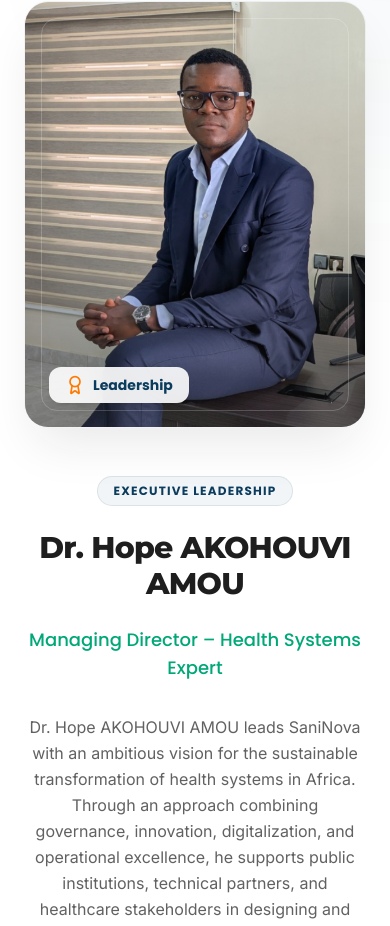
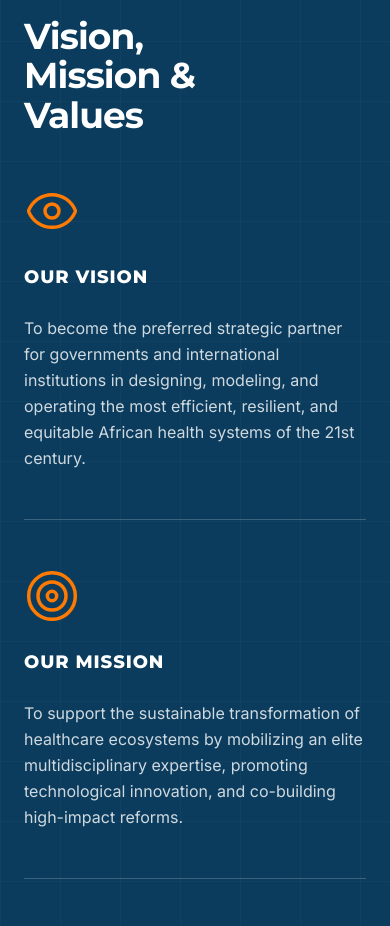
Before and after one commit to ITAINNOVATE/Saninova, a Next.js app: page / in a window 390 px wide. Shown: the part 2178-3104 px from the top of the page. Built offline with nearby package versions, Linux system fonts and the light colour scheme; no server answers.

Commit message:
feat: optimize sections layout and enable dynamic counters

```diff
--- a/src/app/page.tsx
+++ b/src/app/page.tsx
@@ -6,6 +6,7 @@ import HeroSection from "../components/home/HeroSection";
 import AboutSection from "../components/home/AboutSection";
 import AboutDetails from "../components/home/AboutDetails";
 import DirectorSection from "../components/home/DirectorSection";
+import TeamSection from "../components/home/TeamSection";
 import ExpertisesDetails from "../components/home/ExpertisesDetails";
 import Methodology from "../components/home/Methodology";
 import Advantages from "../components/home/Advantages";
@@ -30,8 +31,9 @@ export default function Home() {
 
         {/* About Section */}
         <AboutSection />
+        <AboutDetails />
         <DirectorSection />
-        <AboutDetails />
+        <TeamSection />
 
         <ExpertisesDetails />
 
--- a/src/components/home/AboutDetails.tsx
+++ b/src/components/home/AboutDetails.tsx
@@ -2,102 +2,94 @@
 
 import React from "react";
 import { useLanguage } from "../../context/LanguageContext";
+import { Eye, Target, Trophy } from "lucide-react";
 
 export const AboutDetails: React.FC = () => {
-  const { t } = useLanguage();
+  const { t, locale } = useLanguage();
+
+  const mainTitle = locale === "en" ? "Vision, Mission & Values" : "Vision, Mission & Valeurs";
 
   return (
-    <section id="about-details" className="py-16 bg-light/30 border-t border-light overflow-hidden">
-      <div className="max-w-7xl mx-auto px-6">
-        <div className="space-y-20">
-          {/* Mission & Vision */}
-          <div className="grid grid-cols-1 md:grid-cols-2 gap-12">
+    <div id="about-details" className="overflow-hidden">
+      {/* Dark Banner: Vision, Mission & Values */}
+      <section className="bg-primary text-white py-24 relative border-b border-white/5">
+        {/* Subtle Background grid */}
+        <div className="absolute inset-0 opacity-10 pointer-events-none">
+          <svg className="w-full h-full" xmlns="http://www.w3.org/2000/svg">
+            <defs>
+              <pattern id="grid-detail" width="60" height="60" patternUnits="userSpaceOnUse">
+                <path d="M 60 0 L 0 0 0 60" fill="none" stroke="#FFFFFF" strokeWidth="0.5" />
+              </pattern>
+            </defs>
+            <rect width="100%" height="100%" fill="url(#grid-detail)" />
+          </svg>
+        </div>
+
+        <div className="max-w-7xl mx-auto px-6 relative z-10">
+          <div className="grid grid-cols-1 lg:grid-cols-12 gap-12 items-start">
+            {/* Left Main Title */}
+            <div className="lg:col-span-3">
+              <h2 className="font-montserrat text-4xl sm:text-5xl lg:text-6xl font-bold leading-[1.1] tracking-tight text-white">
+                {locale === "en" ? (
+                  <>Vision,<br />Mission &amp;<br />Values</>
+                ) : (
+                  <>Vision,<br />Mission &amp;<br />Valeurs</>
+                )}
+              </h2>
+            </div>
+
+            {/* Right Content Columns */}
+            <div className="lg:col-span-9 grid grid-cols-1 md:grid-cols-3 gap-y-12 md:gap-y-0 md:divide-x divide-white/20">
               {/* Vision */}
-            <div className="bg-white p-8 rounded-3xl border border-dark/5 shadow-md space-y-4">
-              <h3 className="font-poppins text-xl font-bold text-primary">
+              <div className="md:pl-8 md:pr-4 space-y-6">
+                <div className="w-14 h-14 text-orange">
+                  <Eye className="w-full h-full" strokeWidth={1.5} />
+                </div>
+                <h3 className="font-montserrat text-lg font-extrabold uppercase tracking-wider text-white">
                   {t.aboutPage.vision.title}
                 </h3>
-              <p className="font-inter text-base sm:text-lg text-dark/70 leading-relaxed">
+                <p className="font-inter text-base text-white/80 leading-relaxed">
                   {t.aboutPage.vision.desc}
                 </p>
               </div>
 
               {/* Mission */}
-            <div className="bg-white p-8 rounded-3xl border border-dark/5 shadow-md space-y-4">
-              <h3 className="font-poppins text-xl font-bold text-primary">
+              <div className="md:pl-8 md:pr-4 space-y-6 border-t border-white/20 md:border-t-0 pt-12 md:pt-0">
+                <div className="w-14 h-14 text-orange">
+                  <Target className="w-full h-full" strokeWidth={1.5} />
+                </div>
+                <h3 className="font-montserrat text-lg font-extrabold uppercase tracking-wider text-white">
                   {t.aboutPage.mission.title}
                 </h3>
-              <p className="font-inter text-base sm:text-lg text-dark/70 leading-relaxed">
+                <p className="font-inter text-base text-white/80 leading-relaxed">
                   {t.aboutPage.mission.desc}
                 </p>
               </div>
+
+              {/* Values */}
+              <div className="md:pl-8 md:pr-4 space-y-6 border-t border-white/20 md:border-t-0 pt-12 md:pt-0">
+                <div className="w-14 h-14 text-orange">
+                  <Trophy className="w-full h-full" strokeWidth={1.5} />
                 </div>
-
-          {/* Core Values */}
-          <div className="space-y-8">
-            <h3 className="font-montserrat text-2xl font-extrabold text-primary text-center">
+                <h3 className="font-montserrat text-lg font-extrabold uppercase tracking-wider text-white">
                   {t.aboutPage.values.title}
                 </h3>
-            <div className="grid grid-cols-1 sm:grid-cols-2 lg:grid-cols-5 gap-6">
+                <ul className="space-y-3">
                   {t.aboutPage.values.list.map((val, index) => (
-                <div
-                  key={index}
-                  className="bg-white p-6 rounded-2xl border border-dark/5 shadow-sm space-y-3 hover:shadow-md transition-shadow"
-                >
-                  <h4 className="font-poppins text-lg font-bold text-primary">
+                    <li key={index} className="flex items-center group cursor-default">
+                      <span className="w-2 h-2 rounded-full bg-orange mr-3 flex-shrink-0 transition-transform group-hover:scale-125" />
+                      <span className="font-poppins font-bold text-white text-base group-hover:text-orange transition-colors">
                         {val.title}
-                  </h4>
-                  <p className="font-inter text-sm sm:text-base text-dark/60 leading-relaxed">
-                    {val.desc}
-                  </p>
-                </div>
+                      </span>
+                    </li>
                   ))}
-            </div>
-          </div>
-
-          {/* Leadership Team */}
-          <div className="space-y-8">
-            <div className="text-center max-w-2xl mx-auto space-y-2">
-              <h3 className="font-montserrat text-2xl font-extrabold text-primary">
-                {t.aboutPage.leadership.title}
-              </h3>
-              <p className="font-inter text-base sm:text-lg text-dark/60">
-                {t.aboutPage.leadership.desc}
-              </p>
-            </div>
-
-            <div className="grid grid-cols-1 md:grid-cols-3 gap-8">
-              {t.aboutPage.leadership.members.map((member, index) => (
-                <div
-                  key={index}
-                  className="bg-white p-8 rounded-3xl border border-dark/5 shadow-md flex flex-col items-center text-center space-y-4 hover:shadow-lg transition-all duration-300 group"
-                >
-                  <div className="w-24 h-24 rounded-full bg-primary/5 text-primary flex items-center justify-center p-1 border-2 border-accent/20 group-hover:scale-105 transition-transform duration-300">
-                    <svg viewBox="0 0 24 24" fill="none" className="w-full h-full text-primary/60" stroke="currentColor" strokeWidth="1.5">
-                      <path d="M20 21v-2a4 4 0 00-4-4H8a4 4 0 00-4 4v2" />
-                      <circle cx="12" cy="7" r="4" />
-                    </svg>
-                  </div>
-
-                  <div className="space-y-1">
-                    <h4 className="font-poppins text-lg font-bold text-primary">
-                      {member.name}
-                    </h4>
-                    <p className="font-poppins text-xs font-semibold text-accent uppercase tracking-wider">
-                      {member.role}
-                    </p>
-                  </div>
-
-                  <p className="font-inter text-sm sm:text-base text-dark/60 leading-relaxed">
-                    {member.desc}
-                  </p>
-                </div>
-              ))}
+                </ul>
               </div>
             </div>
           </div>
         </div>
       </section>
+    </div>
   );
 };
 
--- a/src/components/home/DirectorSection.tsx
+++ b/src/components/home/DirectorSection.tsx
@@ -3,7 +3,7 @@
 import React from "react";
 import { useLanguage } from "../../context/LanguageContext";
 import { motion, Variants } from "framer-motion";
-import { Quote, Award, CheckCircle2 } from "lucide-react";
+import { Quote, Award } from "lucide-react";
 import Image from "next/image";
 
 export const DirectorSection: React.FC = () => {
@@ -96,34 +96,19 @@ export const DirectorSection: React.FC = () => {
 
             {/* Description Paragraphs */}
             <div className="space-y-5 text-dark/70 font-inter text-base sm:text-lg leading-relaxed text-center lg:text-left">
-              <p>{dir.description1}</p>
-              <p>{dir.description2}</p>
-              <p>{dir.description3}</p>
+              {dir.description1 && <p>{dir.description1}</p>}
+              {dir.description2 && <p>{dir.description2}</p>}
+              {dir.description3 && <p>{dir.description3}</p>}
             </div>
 
-            {/* Expertise Badges Grid */}
-            <div className="pt-6 border-t border-light">
-              <h4 className="font-poppins text-lg font-bold text-primary mb-6 text-center lg:text-left">
-                {dir.expertiseTitle}
-              </h4>
-              <div className="flex flex-wrap justify-center lg:justify-start gap-3">
-                {dir.expertises.map((expertise, index) => (
-                  <div
-                    key={index}
-                    className="flex items-center space-x-2 bg-light/50 border border-dark/5 hover:border-accent/30 px-4 py-2 rounded-lg shadow-sm hover:shadow-md hover:-translate-y-0.5 transition-all duration-300 group cursor-default"
-                  >
-                    <CheckCircle2 className="w-4 h-4 text-accent/70 group-hover:text-accent transition-colors" />
-                    <span className="font-poppins text-sm font-semibold text-dark/80 group-hover:text-primary transition-colors">
-                      {expertise}
-                    </span>
-                  </div>
-                ))}
-              </div>
-            </div>
+
 
             {/* Quote Section (Glassmorphism) */}
             <motion.div
               variants={leftToRightVariants}
+              initial="hidden"
+              whileInView="visible"
+              viewport={{ once: true }}
               className="mt-10 relative bg-primary/5 backdrop-blur-sm border border-primary/10 p-8 rounded-3xl overflow-hidden group"
             >
               <div className="relative z-10 flex flex-col space-y-4">
--- a/src/components/home/ImpactStats.tsx
+++ b/src/components/home/ImpactStats.tsx
@@ -4,6 +4,7 @@ import React from "react";
 import { useLanguage } from "../../context/LanguageContext";
 import { motion } from "framer-motion";
 import { Target, Landmark, ShieldAlert, Award, Milestone, BarChart2 } from "lucide-react";
+import Counter from "../ui/Counter";
 
 export const ImpactStats: React.FC = () => {
   const { t } = useLanguage();
@@ -78,7 +79,7 @@ export const ImpactStats: React.FC = () => {
 
               {/* Number and suffix */}
               <span className="font-montserrat text-3xl sm:text-4xl font-extrabold text-white">
-                {stat.value}
+                <Counter value={stat.value} />
                 <span className="text-orange ml-0.5">{stat.suffix}</span>
               </span>
 
--- /dev/null
+++ b/src/components/home/TeamSection.tsx
@@ -0,0 +1,62 @@
+"use client";
+
+import React from "react";
+import { useLanguage } from "../../context/LanguageContext";
+import { Users } from "lucide-react";
+
+export const TeamSection: React.FC = () => {
+  const { t } = useLanguage();
+
+  return (
+    <section className="py-24 bg-light/30 border-t border-light/20">
+      <div className="max-w-7xl mx-auto px-6">
+        <div className="space-y-12">
+          <div className="text-center max-w-2xl mx-auto space-y-3">
+            <div className="inline-flex items-center justify-center w-12 h-12 rounded-full bg-primary/5 text-primary mb-2">
+              <Users className="w-6 h-6" />
+            </div>
+            <h3 className="font-montserrat text-3xl font-extrabold text-primary tracking-tight">
+              {t.aboutPage.leadership.title}
+            </h3>
+            <p className="font-inter text-lg text-dark/60">
+              {t.aboutPage.leadership.desc}
+            </p>
+          </div>
+
+          <div className="grid grid-cols-1 md:grid-cols-3 gap-8">
+            {t.aboutPage.leadership.members.map((member, index) => (
+              <div
+                key={index}
+                className="bg-white p-8 rounded-3xl border border-dark/5 shadow-md flex flex-col items-center text-center space-y-4 hover:shadow-lg hover:-translate-y-1 transition-all duration-300 group"
+              >
+                <div className="w-24 h-24 rounded-full bg-primary/5 text-primary flex items-center justify-center p-1 border-2 border-orange/20 group-hover:border-orange transition-all duration-300">
+                  <svg viewBox="0 0 24 24" fill="none" className="w-full h-full text-primary/60" stroke="currentColor" strokeWidth="1.5">
+                    <path d="M20 21v-2a4 4 0 00-4-4H8a4 4 0 00-4 4v2" />
+                    <circle cx="12" cy="7" r="4" />
+                  </svg>
+                </div>
+
+                <div className="space-y-1">
+                  <h4 className="font-poppins text-lg font-bold text-primary group-hover:text-orange transition-colors">
+                    {member.name}
+                  </h4>
+                  <p className="font-poppins text-xs font-semibold text-accent uppercase tracking-wider">
+                    {member.role}
+                  </p>
+                </div>
+
+                <div className="w-8 h-1 bg-orange/20 rounded-full group-hover:w-16 group-hover:bg-orange transition-all duration-300" />
+
+                <p className="font-inter text-sm sm:text-base text-dark/60 leading-relaxed">
+                  {member.desc}
+                </p>
+              </div>
+            ))}
+          </div>
+        </div>
+      </div>
+    </section>
+  );
+};
+
+export default TeamSection;
--- a/src/lib/translations/index.ts
+++ b/src/lib/translations/index.ts
@@ -231,10 +231,6 @@ export const translations = {
         title: "Nos Valeurs Cardinales",
         list: [
           {
-            title: "Excellence",
-            desc: "Nous visons les standards de qualité internationaux les plus élevés dans chacune de nos livraisons de conseil stratégique.",
-          },
-          {
             title: "Intégrité",
             desc: "Nous agissons avec transparence, éthique professionnelle absolue et respect scrupuleux des engagements nationaux.",
           },
@@ -243,12 +239,16 @@ export const translations = {
             desc: "Nous croyons au potentiel de la santé digitale et de la data pour sauter les étapes du développement sanitaire classique.",
           },
           {
-            title: "Impact",
-            desc: "Nous mesurability-first : notre valeur ajoutée s'évalue uniquement par l'amélioration concrète des indicateurs de santé.",
+            title: "Excellence",
+            desc: "Nous visons les standards de qualité internationaux les plus élevés dans chacune de nos livraisons de conseil stratégique.",
           },
           {
             title: "Collaboration",
             desc: "Nous ne parachutons pas de solutions toutes faites ; nous co-concevons chaque projet avec les acteurs de terrain.",
+          },
+          {
+            title: "Impact",
+            desc: "Nous mesurability-first : notre valeur ajoutée s'évalue uniquement par l'amélioration concrète des indicateurs de santé.",
           },
         ],
       },
@@ -276,11 +276,11 @@ export const translations = {
     },
     director: {
       tag: "DIRECTION GÉNÉRALE",
-      name: "Dr. Hope AKOHOUVI AMOU",
-      role: "Directeur Général – Expert en systèmes de santé",
-      description1: "Dr. Hope AKOHOUVI AMOU dirige SaniNova avec une vision ambitieuse de transformation durable des systèmes de santé en Afrique. À travers une approche combinant gouvernance, innovation, digitalisation et excellence opérationnelle, il accompagne les institutions publiques, les partenaires techniques et les acteurs du secteur santé dans la conception et la mise en œuvre de réformes à fort impact.",
-      description2: "Son expertise couvre notamment la gouvernance sanitaire, la régulation pharmaceutique, la chaîne d'approvisionnement, la santé digitale, le financement de la santé, la qualité des soins, la sécurité sanitaire et le renforcement des capacités institutionnelles.",
-      description3: "À la tête de SaniNova, il porte une vision stratégique orientée vers des systèmes de santé plus performants, plus résilients, plus équitables et pleinement adaptés aux défis contemporains.",
+      name: "Dr. Hope Akohouvi Amou",
+      role: "Directeur Général & Expert en Systèmes de Santé",
+      description1: "Dr. Hope Akohouvi Amou est le Directeur Général de SaniNova, assurant un leadership stratégique pour la transformation des systèmes de santé à travers l'Afrique. Il conseille les gouvernements et les partenaires au développement sur la conception et la mise en œuvre de réformes à fort impact.",
+      description2: "Son expertise couvre la gouvernance sanitaire, la régulation pharmaceutique, la chaîne d'approvisionnement, la santé digitale, le financement de la santé et la sécurité sanitaire. Il dirige SaniNova avec une vision claire axée sur la promotion de systèmes de santé résilients, équitables et performants.",
+      description3: "",
       expertiseTitle: "Domaines d'expertise",
       expertises: [
         "Gouvernance sanitaire",
@@ -572,10 +572,6 @@ export const translations = {
         title: "Our Core Values",
         list: [
           {
-            title: "Excellence",
-            desc: "We target the highest international quality standards in every strategic consulting engagement we deliver.",
-          },
-          {
             title: "Integrity",
             desc: "We act with complete transparency, absolute professional ethics, and scrupulous respect for national commitments.",
           },
@@ -584,12 +580,16 @@ export const translations = {
             desc: "We believe in the power of digital health and data to leapfrog traditional sanitary development barriers.",
           },
           {
-            title: "Impact",
-            desc: "We are impact-first: our added value is only measured by the concrete improvement of health indicators on the ground.",
+            title: "Excellence",
+            desc: "We target the highest international quality standards in every strategic consulting engagement we deliver.",
           },
           {
             title: "Collaboration",
             desc: "We do not deploy pre-packaged answers; we co-design every project alongside field actors.",
+          },
+          {
+            title: "Impact",
+            desc: "We are impact-first: our added value is only measured by the concrete improvement of health indicators on the ground.",
           },
         ],
       },
@@ -617,11 +617,11 @@ export const translations = {
     },
     director: {
       tag: "EXECUTIVE LEADERSHIP",
-      name: "Dr. Hope AKOHOUVI AMOU",
-      role: "Managing Director – Health Systems Expert",
-      description1: "Dr. Hope AKOHOUVI AMOU leads SaniNova with an ambitious vision for the sustainable transformation of health systems in Africa. Through an approach combining governance, innovation, digitalization, and operational excellence, he supports public institutions, technical partners, and healthcare stakeholders in designing and implementing high-impact reforms.",
-      description2: "His expertise covers health governance, pharmaceutical regulation, supply chain management, digital health, health financing, quality of care, health security, and institutional capacity building.",
-      description3: "At the helm of SaniNova, he drives a strategic vision aimed at building healthcare systems that are higher performing, more resilient, more equitable, and fully adapted to contemporary challenges.",
+      name: "Dr. Hope Akohouvi Amou",
+      role: "Managing Director & Health Systems Expert",
+      description1: "Dr. Hope Akohouvi Amou is the Managing Director of SaniNova, providing strategic leadership on health systems transformation across Africa. He advises governments and development partners on the design and implementation of high-impact reforms.",
+      description2: "His expertise spans health governance, pharmaceutical regulation, supply chain management, digital health, health financing, and health security. He leads SaniNova with a clear focus on advancing resilient, equitable, and high-performing health systems.",
+      description3: "",
       expertiseTitle: "Areas of Expertise",
       expertises: [
         "Health Governance",
```
Also changed, not shown: src/components/home/AboutSection.tsx (+22 -3 lines), src/components/ui/Counter.tsx (added, +35 -0 lines). Lines whose indentation alone changed are shown as unchanged.
